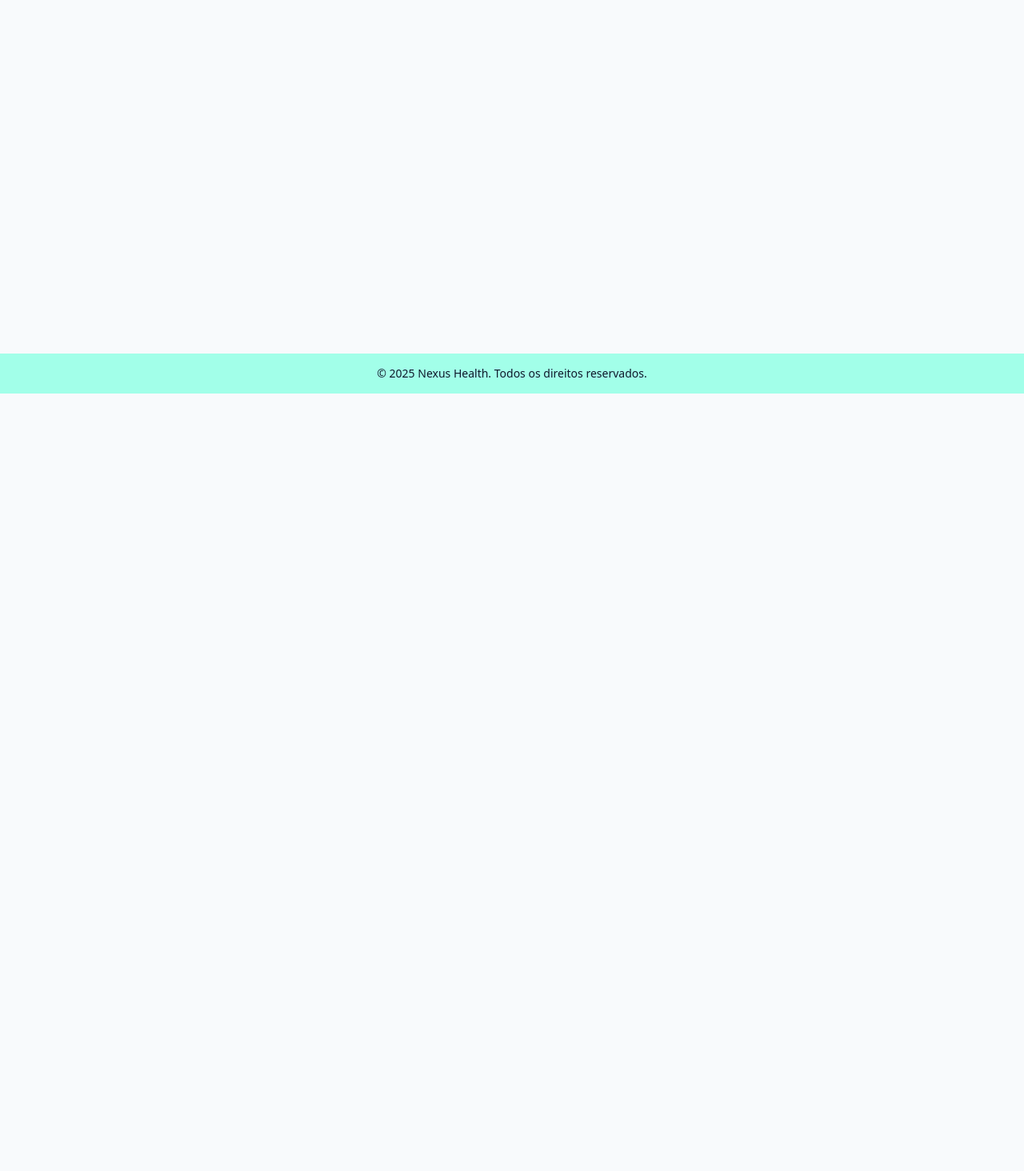
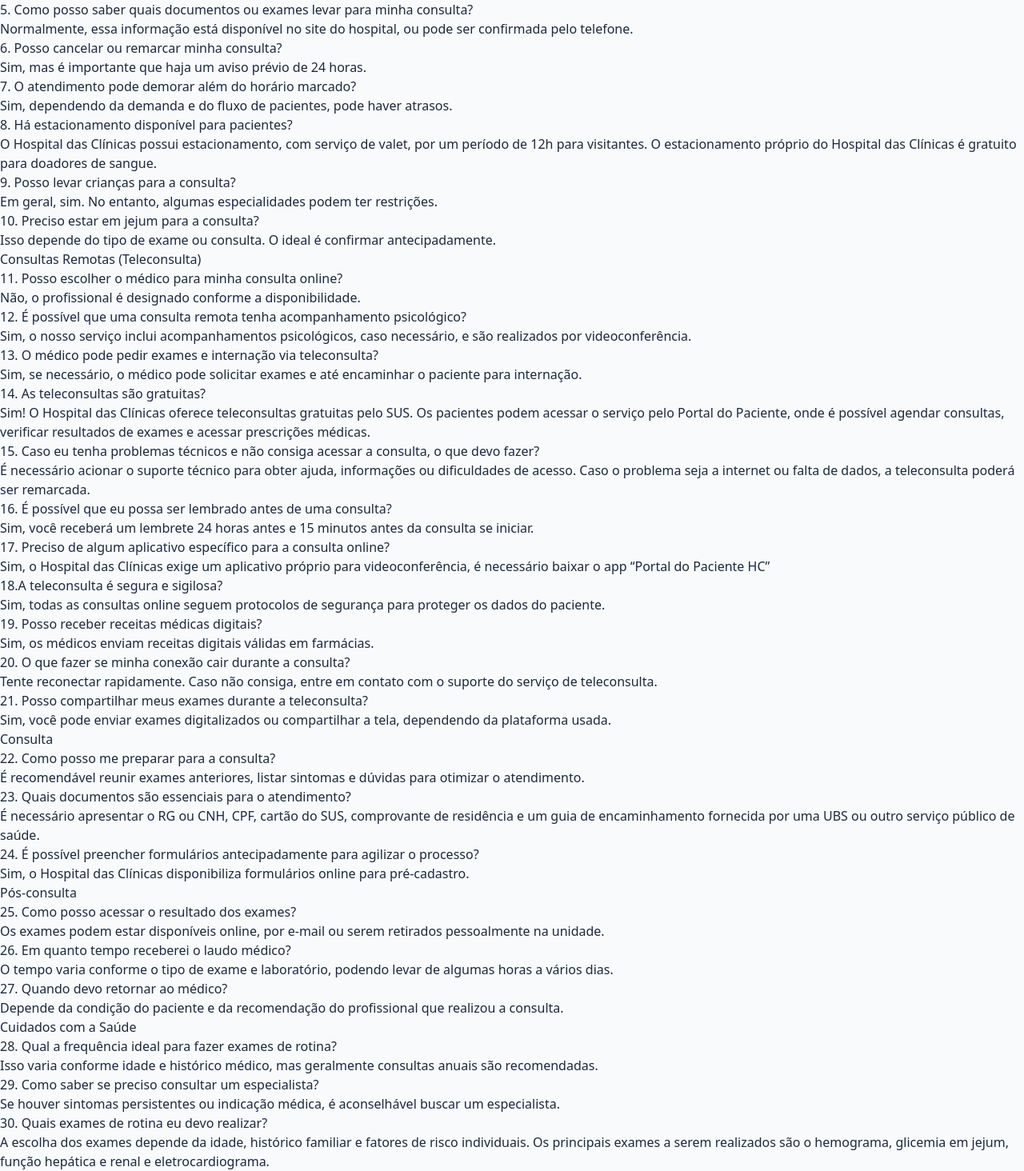
Before and after one commit to NexusHealth-1TDSPJ/frontend, a React (Vite) app in the folder nexushealth/: page /perguntas in a window 1280 px wide. Shown: the part 308-1772 px from the top of the page at 80% size. Before the commit the page ends 800 px from the top, so only its background shows below. Built offline with nearby package versions, Linux system fonts and the light colour scheme.

Commit message:
Feita a pagina de perguntas frequentes, adicionando as perguntas que possam ser mais feitas pelo o usuario

```diff
--- a/nexushealth/src/routes/perguntas/index.tsx
+++ b/nexushealth/src/routes/perguntas/index.tsx
@@ -1,7 +1,174 @@
 export default function Perguntas() {
+    document.title = "Perguntas Frequentes";
     return(
         <main>
             <h1>Perguntas Frequentes</h1>
+            <section>
+            <h2>Consultas Presenciais</h2>
+                <div>
+                    <p>1. Preciso chegar com antecedencia para a minha consulta?</p>
+                    <p>Sim, geralmente é recomendado chegar pelo menos 30 minutos antes para fazer o
+                        check-in e evitar atrasos.</p>
+                </div>
+                <div>
+                    <p>2. Posso levar um acompanhante na consulta?</p>
+                    <p>Sim, o Hospital das Clínicas permite acompanhantes, especialmente para idosos,
+                        crianças e pessoas com necessidades especiais.</p>
+                </div>
+                <div>
+                    <p>3. O que acontece se eu me atrasar para a consulta?</p>
+                    <p>Dependendo da política do hospital, você pode perder a vaga ou precisar remarcar. É
+                        sempre bom avisar com antecedência se houver imprevistos.</p>
+                </div>
+                <div>
+                    <p>4. Há médicos disponíveis para atendimento emergencial no hospital?</p>
+                    <p>Sim, o Hospital das Clínicas possui um setor de emergência funcionando 24 horas.</p>
+                </div>
+                <div>
+                    <p>5. Como posso saber quais documentos ou exames levar para minha consulta?</p>
+                    <p>Normalmente, essa informação está disponível no site do hospital, ou pode ser
+                        confirmada pelo telefone.</p>
+                </div>
+                <div>
+                    <p>6. Posso cancelar ou remarcar minha consulta?</p>
+                    <p>Sim, mas é importante que haja um aviso prévio de 24 horas.</p>
+                </div>
+                <div>
+                    <p>7. O atendimento pode demorar além do horário marcado?</p>
+                    <p>Sim, dependendo da demanda e do fluxo de pacientes, pode haver atrasos.</p>
+                </div>
+                <div>
+                    <p>8. Há estacionamento disponível para pacientes?</p>
+                    <p>O Hospital das Clínicas possui estacionamento, com serviço de valet, por um período
+                        de 12h para visitantes. O estacionamento próprio do Hospital das Clínicas é gratuito para doadores
+                        de sangue.</p>
+                </div>
+                <div>
+                    <p>9. Posso levar crianças para a consulta?</p>
+                    <p>Em geral, sim. No entanto, algumas especialidades podem ter restrições.</p>
+                </div>
+                <div>
+                    <p >10. Preciso estar em jejum para a consulta?</p>
+                    <p >Isso depende do tipo de exame ou consulta. O ideal é confirmar antecipadamente.</p>
+                </div>
+            </section>
+
+            <section>
+            <h2>Consultas Remotas (Teleconsulta)</h2>
+                <div>
+                    <p>11. Posso escolher o médico para minha consulta online?</p>
+                    <p>Não, o profissional é designado conforme a disponibilidade.</p>
+                </div>
+                <div>
+                    <p>12. É possível que uma consulta remota tenha acompanhamento psicológico?</p>
+                    <p>Sim, o nosso serviço inclui acompanhamentos psicológicos, caso necessário, e são
+                        realizados por videoconferência.</p>
+                </div>
+                <div>
+                    <p>13. O médico pode pedir exames e internação via teleconsulta?</p>
+                    <p>Sim, se necessário, o médico pode solicitar exames e até encaminhar o paciente para
+                        internação.</p>
+                </div>
+                <div>
+                    <p>14. As teleconsultas são gratuitas?</p>
+                    <p>Sim! O Hospital das Clínicas oferece teleconsultas gratuitas pelo SUS. Os pacientes
+                        podem acessar o serviço pelo Portal do Paciente, onde é possível agendar consultas, verificar
+                        resultados de exames e acessar prescrições médicas.</p>
+                </div>
+                <div>
+                    <p>15. Caso eu tenha problemas técnicos e não consiga acessar a consulta, o que devo
+                        fazer?</p>
+                    <p>É necessário acionar o suporte técnico para obter ajuda, informações ou dificuldades
+                        de acesso. Caso o problema seja a internet ou falta de dados, a teleconsulta poderá ser remarcada.
+                    </p>
+                </div>
+                <div>
+                    <p>16. É possível que eu possa ser lembrado antes de uma consulta?</p>
+                    <p>Sim, você receberá um lembrete 24 horas antes e 15 minutos antes da consulta se
+                        iniciar.</p>
+                </div>
+                <div>
+                    <p>17. Preciso de algum aplicativo específico para a consulta online?</p>
+                    <p>Sim, o Hospital das Clínicas exige um aplicativo próprio para videoconferência, é
+                        necessário baixar o app “Portal do Paciente HC”</p>
+                </div>
+                <div>
+                    <p>18.A teleconsulta é segura e sigilosa?</p>
+                    <p>Sim, todas as consultas online seguem protocolos de segurança para proteger os dados
+                        do paciente.</p>
+                </div>
+                <div>
+                    <p>19. Posso receber receitas médicas digitais?</p>
+                    <p>Sim, os médicos enviam receitas digitais válidas em farmácias.</p>
+                </div>
+                <div>
+                    <p>20. O que fazer se minha conexão cair durante a consulta?</p>
+                    <p>Tente reconectar rapidamente. Caso não consiga, entre em contato com o suporte do
+                        serviço de teleconsulta.</p>
+                </div>
+                <div>
+                    <p>21. Posso compartilhar meus exames durante a teleconsulta?</p>
+                    <p>Sim, você pode enviar exames digitalizados ou compartilhar a tela, dependendo da
+                        plataforma usada.</p>
+                </div>
+            </section>
+
+            <section>
+                <h2>Consulta</h2>
+            <div>
+                <p>22. Como posso me preparar para a consulta?</p>
+                <p>É recomendável reunir exames anteriores, listar sintomas e dúvidas para otimizar o
+                    atendimento.</p>
+            </div>
+            <div>
+                <p>23. Quais documentos são essenciais para o atendimento?</p>
+                <p>É necessário apresentar o RG ou CNH, CPF, cartão do SUS, comprovante de residência e
+                    um guia de encaminhamento fornecida por uma UBS ou outro serviço público de saúde.</p>
+            </div>
+            <div>
+                <p>24. É possível preencher formulários antecipadamente para agilizar o processo?</p>
+                <p>Sim, o Hospital das Clínicas disponibiliza formulários online para pré-cadastro.</p>
+            </div>
+            </section>
+
+            <section>
+                <h2>Pós-consulta</h2>
+                <div>
+                    <p>25. Como posso acessar o resultado dos exames?</p>
+                    <p>Os exames podem estar disponíveis online, por e-mail ou serem retirados
+                        pessoalmente na unidade.</p>
+                </div>
+                <div>
+                    <p>26. Em quanto tempo receberei o laudo médico?</p>
+                    <p>O tempo varia conforme o tipo de exame e laboratório, podendo levar de algumas
+                        horas a vários dias.</p>
+                </div>
+                <div>
+                    <p>27. Quando devo retornar ao médico?</p>
+                    <p>Depende da condição do paciente e da recomendação do profissional que realizou a
+                        consulta.</p>
+                </div>
+            </section>
+
+            <section>
+                <h2>Cuidados com a Saúde</h2>
+                <div>
+                    <p>28. Qual a frequência ideal para fazer exames de rotina?</p>
+                    <p>Isso varia conforme idade e histórico médico, mas geralmente consultas anuais
+                        são recomendadas.</p>
+                </div>
+                <div>
+                    <p>29. Como saber se preciso consultar um especialista?</p>
+                    <p>Se houver sintomas persistentes ou indicação médica, é aconselhável buscar um
+                        especialista.</p>
+                </div>
+                <div>
+                    <p>30. Quais exames de rotina eu devo realizar?</p>
+                    <p>A escolha dos exames depende da idade, histórico familiar e fatores de risco
+                        individuais. Os principais exames a serem realizados são o hemograma, glicemia em jejum, função
+                        hepática e renal e eletrocardiograma.</p>
+                </div>
+            </section>
         </main>
     )
 }
```
